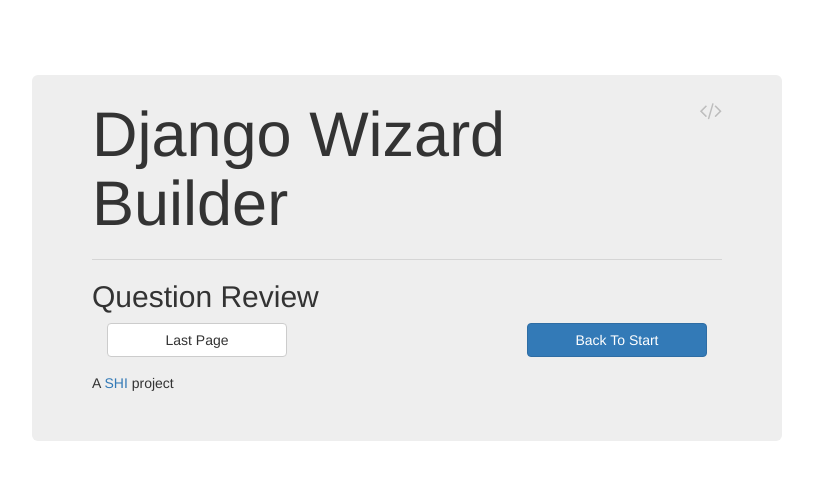
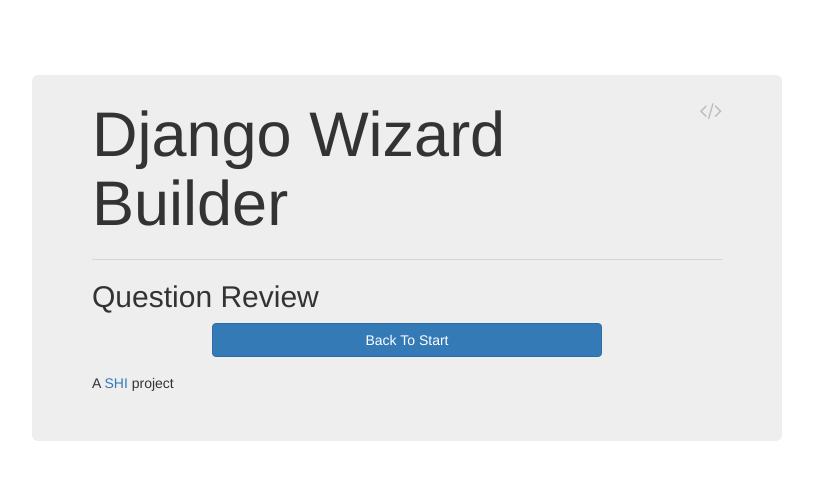
Before and after one commit to project-callisto/callisto-core, a Django app: template wizard_builder/templates/wizard_builder/review.html in a window 1280 px wide. Shown: the top 480 px of the page, without its empty margins (233-1046 px from the left). Run offline with Django 3.2, Linux system fonts and the light colour scheme; the template is opened without the code that fills it, so the values that code supplies are empty; parts of the project's set-up code (start-up, migrations or seed data) failed here and were passed over; some libraries are stand-ins or nearby versions.

Commit message:
add view.steps.first_url for use in review flow

```diff
--- a/wizard_builder/templates/wizard_builder/review.html
+++ b/wizard_builder/templates/wizard_builder/review.html
@@ -6,11 +6,7 @@
 
     {% block post-review-content %}
         <div>
-            <div class="col-xs-4">
-                <a class='btn btn-default btn-block' href='{{ view.steps.last_url }}'>Last Page</a>
-            </div>
-
-            <div class="col-xs-4 col-xs-offset-4">
+            <div class="col-xs-8 col-xs-offset-2">
                 <a class='btn btn-primary btn-block' href='/'>Back To Start</a>
             </div>
         </div>
--- a/wizard_builder/view_helpers.py
+++ b/wizard_builder/view_helpers.py
@@ -158,6 +158,10 @@ class StepsHelper(object):
         return self.url(self.current)
 
     @property
+    def first_url(self):
+        return self.url(0)
+
+    @property
     def last_url(self):
         return self.url(self.last)
 
```
